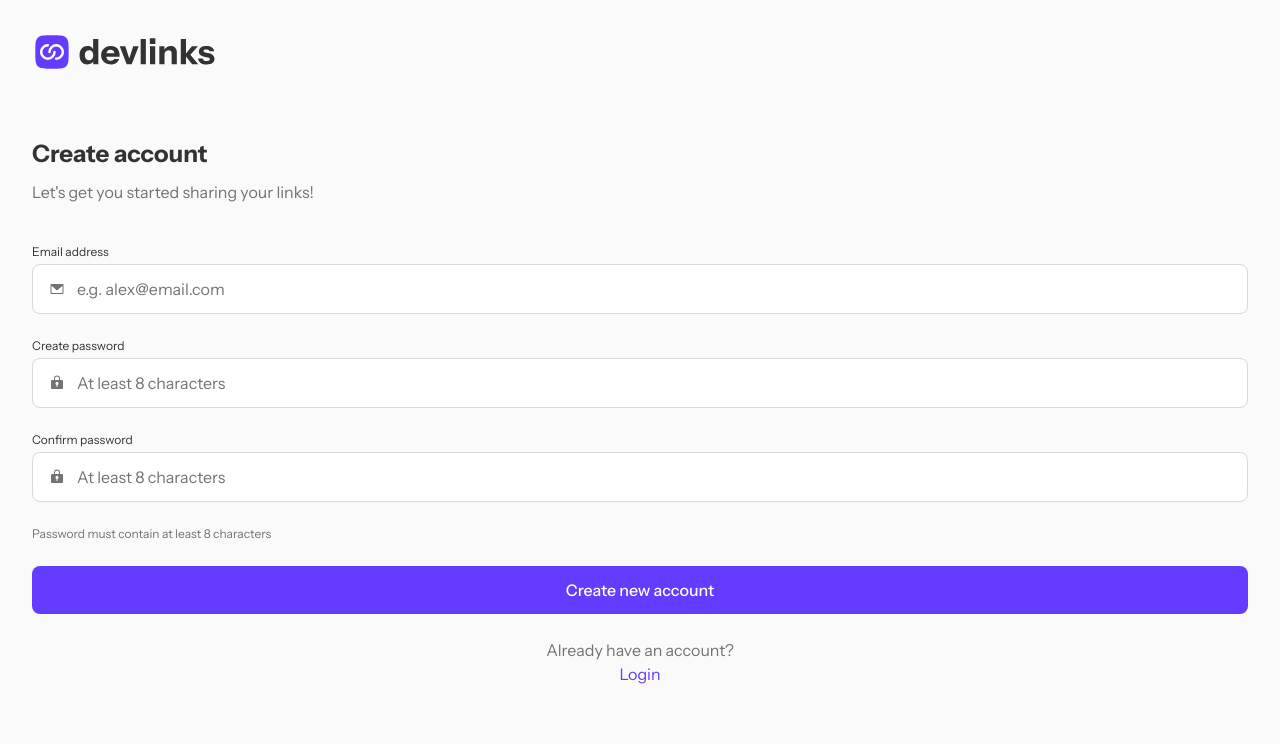
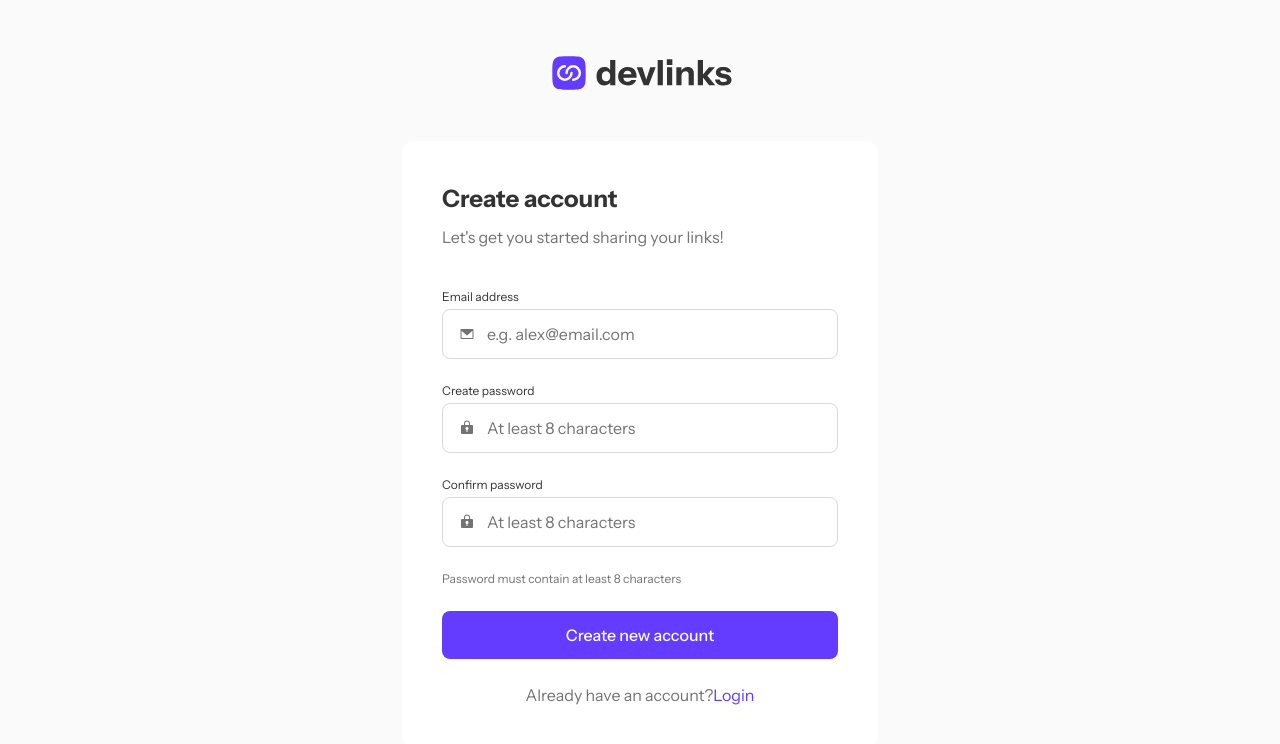
Before and after one commit to gianmarcoricciarelli/link-sharing-app, a React (Vite) app: page /create-account in a window 1280 px wide. Shown: the top 744 px of the page. Built offline with nearby package versions, Linux system fonts and the light colour scheme.

Commit message:
fix: Used tailwind breakpoint

```diff
--- a/src/App.tsx
+++ b/src/App.tsx
@@ -58,7 +58,7 @@ function App() {
                 }
                 onTabClick={onTabClickHandler}
             />
-            <div className={clsx('tablet:px-6 tablet:pb-6', 'grow flex')}>
+            <div className={clsx('xl:px-6 xl:pb-6', 'grow flex')}>
                 {!isMobile && !isTablet && <p>Is Mobilbbe</p>}
                 <div className='p-4 grow'>
                     <div
@@ -68,13 +68,19 @@ function App() {
                             'flex flex-col gap-6'
                         )}
                     >
-                        <div className='pt-6 px-6 tablet:pt-10 tablet:px-10 grow'>
+                        <div className='pt-6 px-6 xl:pt-10 xl:px-10 grow'>
                             <LinkCustomizationContextProvider>
                                 <Outlet />
                             </LinkCustomizationContextProvider>
                         </div>
                         <div className='h-[1px] bg-lsa-borders' />
-                        <div className='px-6 pb-6 tablet:px-10 tablet:pb-10 md:flex md:justify-end'>
+                        <div
+                            className={clsx(
+                                'px-6 pb-6 ',
+                                'xl:px-10 xl:pb-10',
+                                'md:flex md:justify-end'
+                            )}
+                        >
                             <Button.Primary
                                 className='w-full md:w-[unset]'
                                 onClick={onSaveClickHandler}
--- a/src/pages/createAccount/createAccount.tsx
+++ b/src/pages/createAccount/createAccount.tsx
@@ -37,15 +37,15 @@ export default function CreateAccount() {
         <div
             className={clsx(
                 'h-full p-8',
-                'flex flex-col tablet:justify-center tablet:items-center gap-16 tablet:gap-12'
+                'flex flex-col md:justify-center md:items-center gap-16 md:gap-12'
             )}
         >
             <DevLinks logoSize='large' />
             <div
                 className={clsx(
-                    'tablet:bg-white',
-                    'tablet:w-[476px] tablet:p-10',
-                    'tablet:rounded-xl',
+                    'md:bg-white',
+                    'md:w-[476px] md:p-10',
+                    'md:rounded-xl',
                     'flex flex-col gap-10'
                 )}
             >
@@ -67,7 +67,7 @@ export default function CreateAccount() {
                     />
                     <div
                         className={clsx(
-                            'flex flex-col tablet:flex-row tablet:justify-center text-center'
+                            'flex flex-col md:flex-row md:justify-center text-center'
                         )}
                     >
                         <Text context='body' size='medium' color='lsa-grey'>
--- a/src/pages/login/login.tsx
+++ b/src/pages/login/login.tsx
@@ -42,15 +42,15 @@ export default function Login() {
         <div
             className={clsx(
                 'h-full p-8',
-                'flex flex-col tablet:justify-center tablet:items-center gap-16 tablet:gap-12'
+                'flex flex-col md:justify-center md:items-center gap-16 md:gap-12'
             )}
         >
             <DevLinks logoSize='large' />
             <div
                 className={clsx(
-                    'tablet:bg-white',
-                    'tablet:w-[476px] tablet:p-10',
-                    'tablet:rounded-xl',
+                    'md:bg-white',
+                    'md:w-[476px] md:p-10',
+                    'md:rounded-xl',
                     'flex flex-col gap-10'
                 )}
             >
@@ -70,7 +70,7 @@ export default function Login() {
                     <LoginForm onSubmit={onLoginFormSubmitHandler} />
                     <div
                         className={clsx(
-                            'flex flex-col tablet:flex-row tablet:justify-center text-center'
+                            'flex flex-col md:flex-row md:justify-center text-center'
                         )}
                     >
                         <Text context='body' size='medium' color='lsa-grey'>
```
